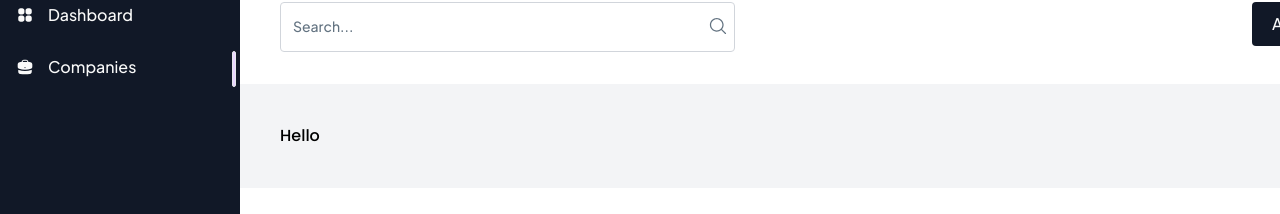
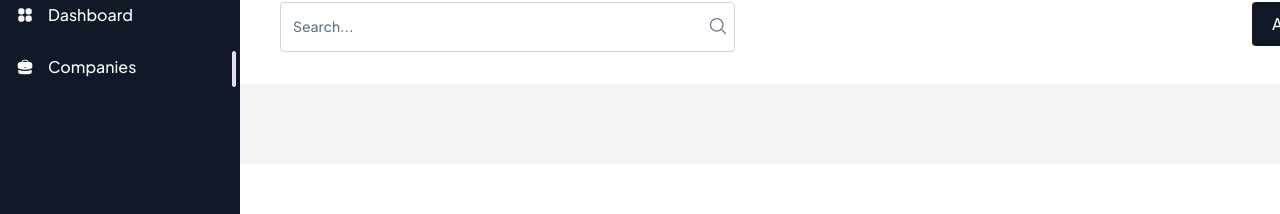
Before and after one commit to Artur-Luniaka/crm, a Next.js app: page /companies in a window 1280 px wide. Shown: the part 131-345 px from the top of the page. Built offline with nearby package versions, Linux system fonts and the light colour scheme.

Commit message:
prepared files to create table with info

```diff
--- a/src/app/(admin)/companies/page.tsx
+++ b/src/app/(admin)/companies/page.tsx
@@ -1,6 +1,7 @@
 "use client";
 
 import CompaniesInfoBox from "@/app/components/CompaniesInfoBox/CompaniesInfoBox";
+import CompaniesInfoTable from "@/app/components/CompaniesInfoTable/CompaniesInfoTable";
 import Header from "@/app/components/Header/Header";
 import ManageBlock from "@/app/components/ManageBlock/ManageBlock";
 import { useEffect } from "react";
@@ -15,7 +16,7 @@ const Page = () => {
       <Header />
       <ManageBlock />
       <CompaniesInfoBox>
-        <h1>Hello</h1>
+        <CompaniesInfoTable />
       </CompaniesInfoBox>
     </>
   );
--- /dev/null
+++ b/src/app/components/CompaniesInfoTable/CompaniesInfoTable.tsx
@@ -0,0 +1,7 @@
+"use client";
+
+const CompaniesInfoTable = () => {
+  return <div></div>;
+};
+
+export default CompaniesInfoTable;
```
